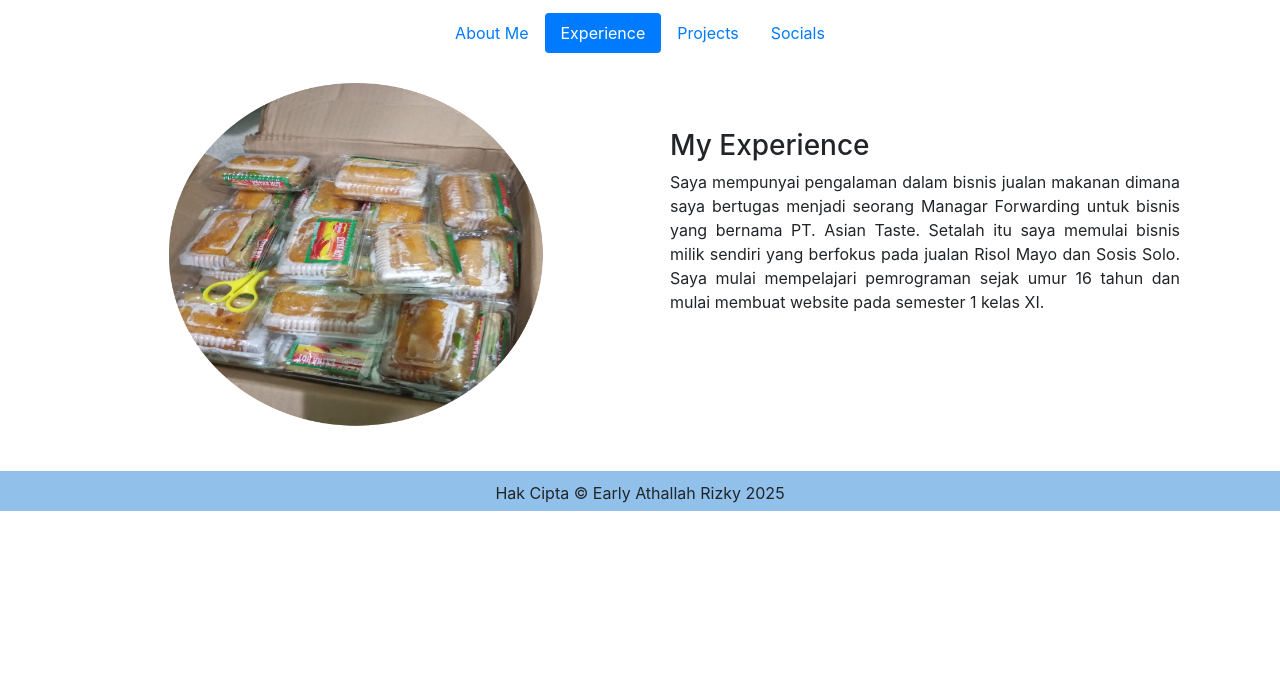
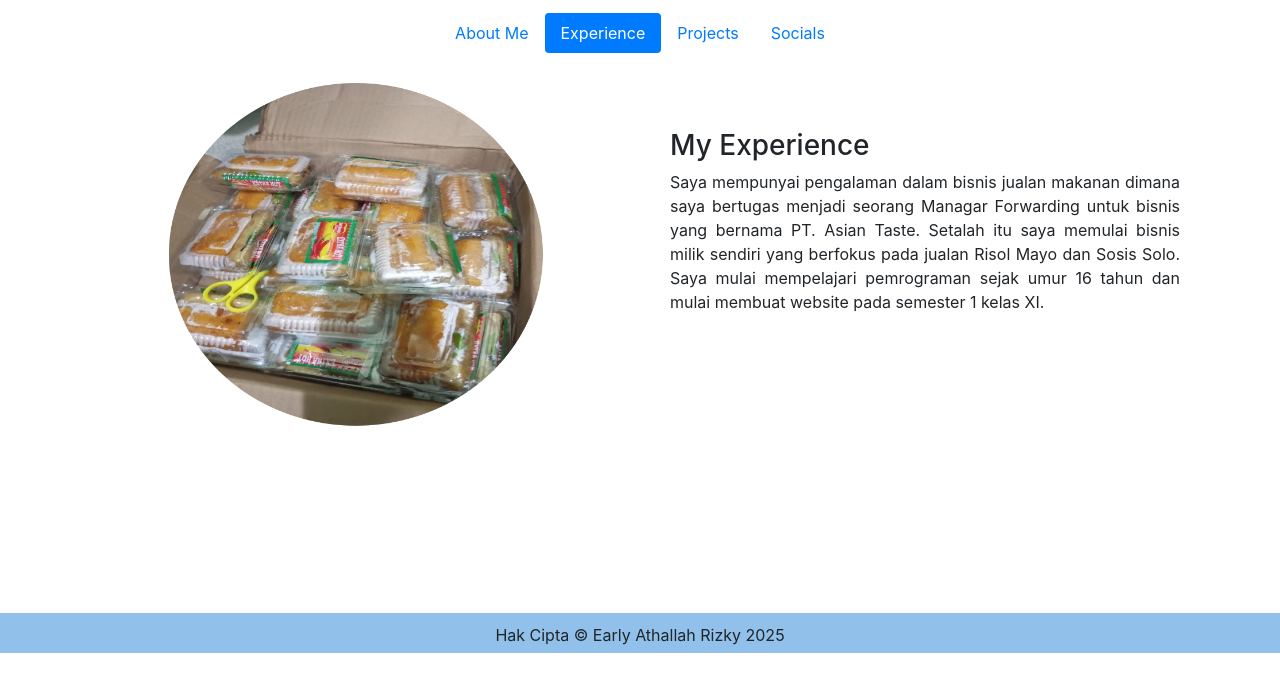
Before and after one commit to MantraJorok54/earlyathallahr, a plain HTML site: page experience.html in a window 1280 px wide. Shown: the part 89-780 px from the top of the page. Drawn offline with nearby package versions, Linux system fonts and the light colour scheme.

Commit message:
Update experience.html

```diff
--- a/experience.html
+++ b/experience.html
@@ -81,7 +81,7 @@
 
     </div>
 
-    <footer class="footer">
+    <footer class="footer2">
       <div class="container">
         <p>Hak Cipta © Early Athallah Rizky 2025</p>
       </div>
```
